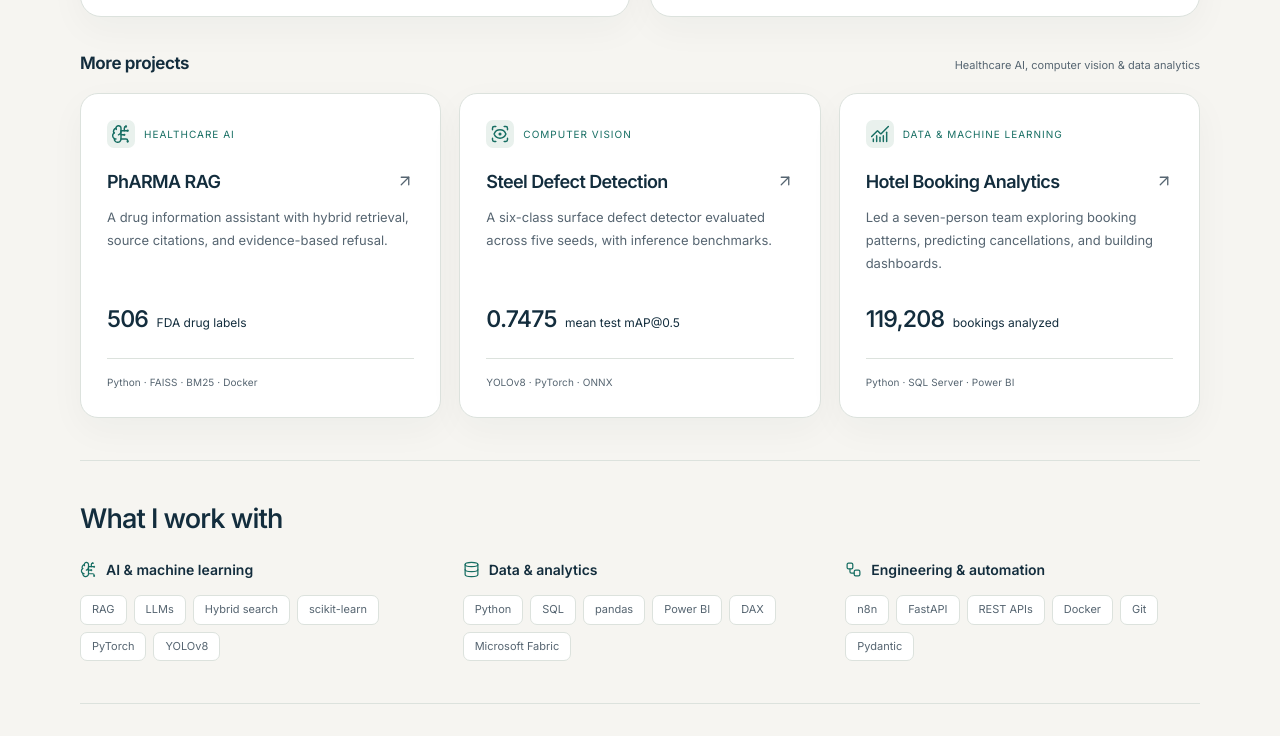
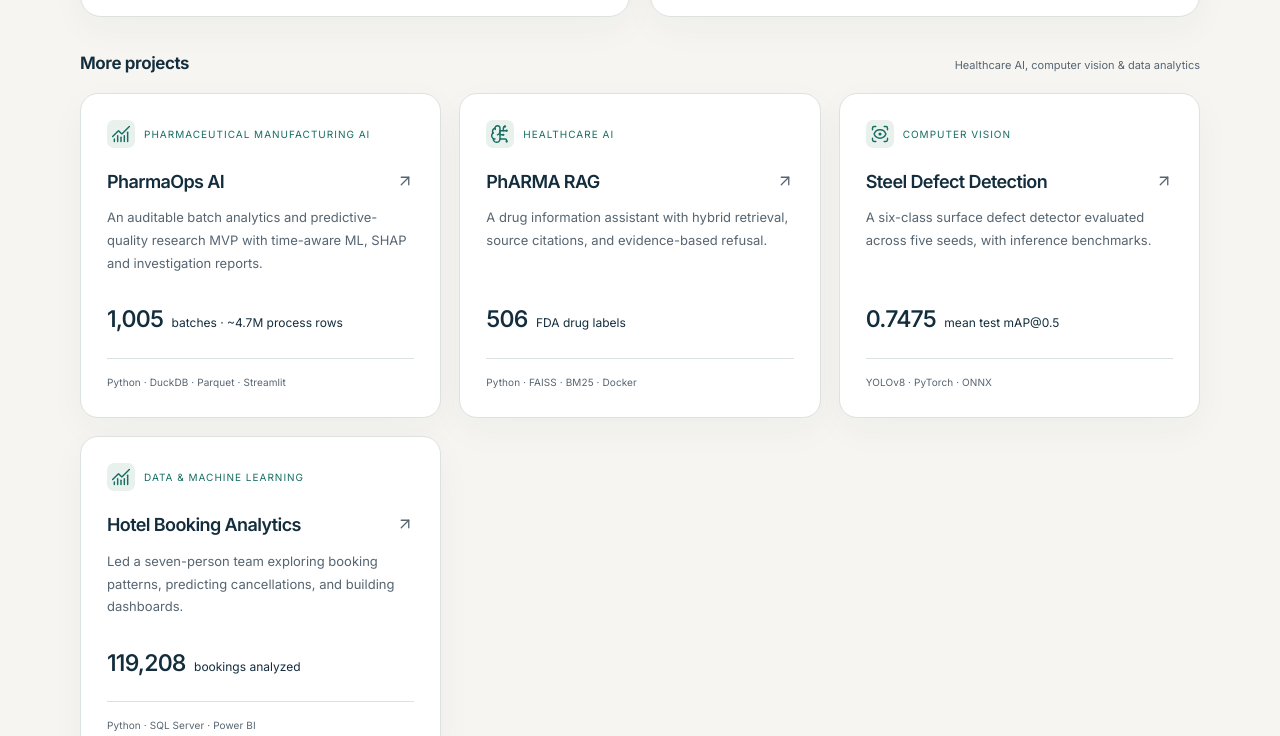
Before and after one commit to kahledawad2019-netizen/personal-portfolio, a plain HTML site: page index.html in a window 1280 px wide. Shown: the part 1621-2357 px from the top of the page. Drawn offline with Linux system fonts and the light colour scheme.

Commit message:
Feature PharmaOps AI case study in portfolio project grid

```diff
--- a/index.html
+++ b/index.html
@@ -6,7 +6,7 @@
   <meta name="color-scheme" content="light dark">
   <meta name="theme-color" content="#f6f5f1">
   <title>Khaled Metwalie | AI Engineer</title>
-  <meta name="description" content="Khaled Metwalie, AI Engineer working with RAG, machine learning, and data analytics. Explore selected projects, view my CV, and get in touch.">
+  <meta name="description" content="Khaled Metwalie | AI Engineer. Explore PharmaOps AI manufacturing analytics, RiskLens AI, RAG applications, machine learning and data science projects.">
   <link rel="canonical" href="https://kahledawad2019-netizen.github.io/personal-portfolio/">
   <meta property="og:type" content="profile">
   <meta property="og:title" content="Khaled Metwalie | AI Engineer">
@@ -91,7 +91,7 @@
         <h2 id="work-title">Selected work</h2>
         <a class="text-link" href="https://github.com/kahledawad2019-netizen" target="_blank" rel="noopener noreferrer">All repositories<svg class="icon" aria-hidden="true"><use href="assets/icons.svg#arrow-up-right"></use></svg><span class="sr-only"> (opens in a new tab)</span></a>
       </div>
-      <p class="work-intro">Real projects across applied AI, analytics, and responsible machine learning — from financial-risk review to private, local data copilots.</p>
+      <p class="work-intro">Auditable machine learning, pharmaceutical manufacturing analytics, and applied AI — from financial-risk investigations to data copilots and predictive-quality research.</p>
 
       <div class="featured-grid" aria-label="Featured AI engineering projects">
         <article class="featured-project">
@@ -188,6 +188,14 @@
       </div>
       <div class="project-grid">
         <article class="project-card">
+          <div class="project-type"><svg class="icon" aria-hidden="true"><use href="assets/icons.svg#chart-no-axes-combined"></use></svg><span>Pharmaceutical manufacturing AI</span></div>
+          <h3><a href="pharmaops.html">PharmaOps AI<svg class="icon" aria-hidden="true"><use href="assets/icons.svg#arrow-up-right"></use></svg><span class="sr-only"> - read project case study</span></a></h3>
+          <p>An auditable batch analytics and predictive-quality research MVP with time-aware ML, SHAP and investigation reports.</p>
+          <p class="project-result"><strong>1,005</strong> batches · ~4.7M process rows</p>
+          <p class="project-stack">Python · DuckDB · Parquet · Streamlit</p>
+        </article>
+
+        <article class="project-card">
           <div class="project-type"><svg class="icon" aria-hidden="true"><use href="assets/icons.svg#brain-circuit"></use></svg><span>Healthcare AI</span></div>
           <h3><a href="https://github.com/kahledawad2019-netizen/pharma-rag" target="_blank" rel="noopener noreferrer">PhARMA RAG<svg class="icon" aria-hidden="true"><use href="assets/icons.svg#arrow-up-right"></use></svg><span class="sr-only"> on GitHub (opens in a new tab)</span></a></h3>
           <p>A drug information assistant with hybrid retrieval, source citations, and evidence-based refusal.</p>
```
